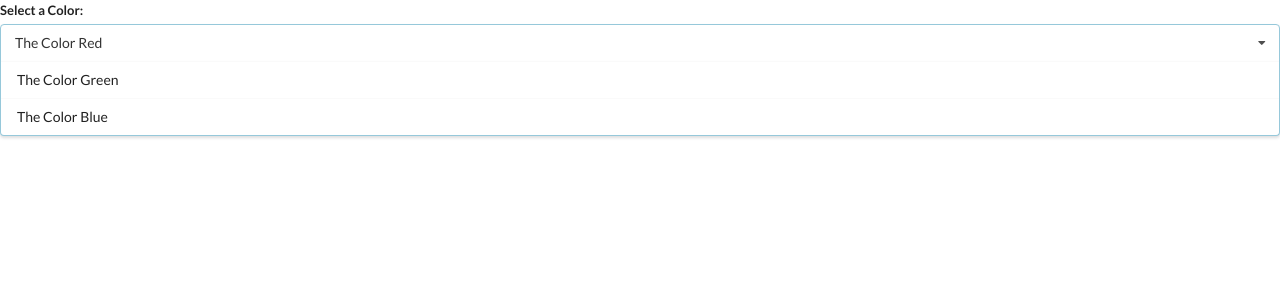
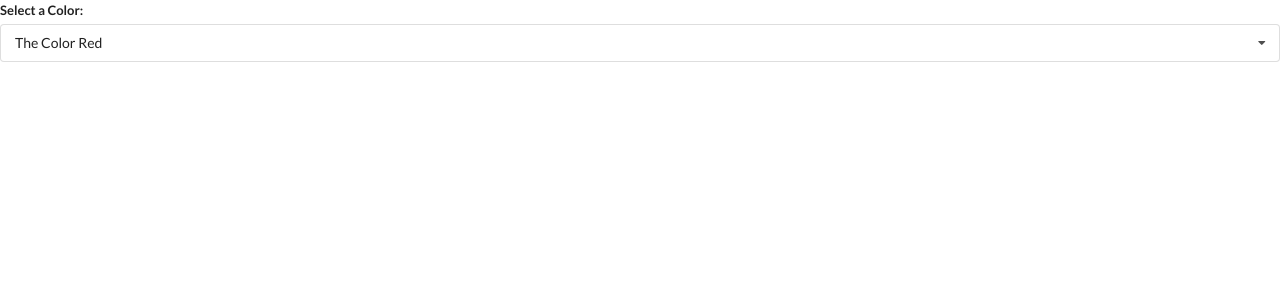
Before and after one commit to paffenst/widgets, a React (Create React App) app: page / in a window 1280 px wide. Shown: the top 300 px of the page. Built offline with nearby package versions, Linux system fonts and the light colour scheme.

Commit message:
Hiding and Showing the Option List

```diff
--- a/src/components/Dropdown.js
+++ b/src/components/Dropdown.js
@@ -1,8 +1,11 @@
-import React from 'react';
+import React, { useState } from 'react';
 
-const Dropdown = ({options, selected, onSelectedChange }) => {
+const Dropdown = ({ options, selected, onSelectedChange }) => {
+    const [open, setOpen] = useState(false);
+
+
     const renderOptions = options.map((option) => {
-        if(option.value === selected.value) {
+        if (option.value === selected.value) {
             return null;
         }
 
@@ -21,10 +24,10 @@
         <div className="ui form">
             <div className="field">
                 <label className="label">Select a Color: </label>
-                <div className="ui selection dropdown visible active ">
+                <div onClick={() => setOpen(!open)} className={`ui selection dropdown ${open ? `visible active` : ' '}`}>
                     <i className="dropdown icon "></i>
                     <div className="text">{selected.label}</div>
-                    <div className="menu visible transition">{renderOptions}</div>
+                    <div className={`menu ${open ? `visible transition` : ' '}`}>{renderOptions}</div>
                 </div>
             </div>
         </div>
```
